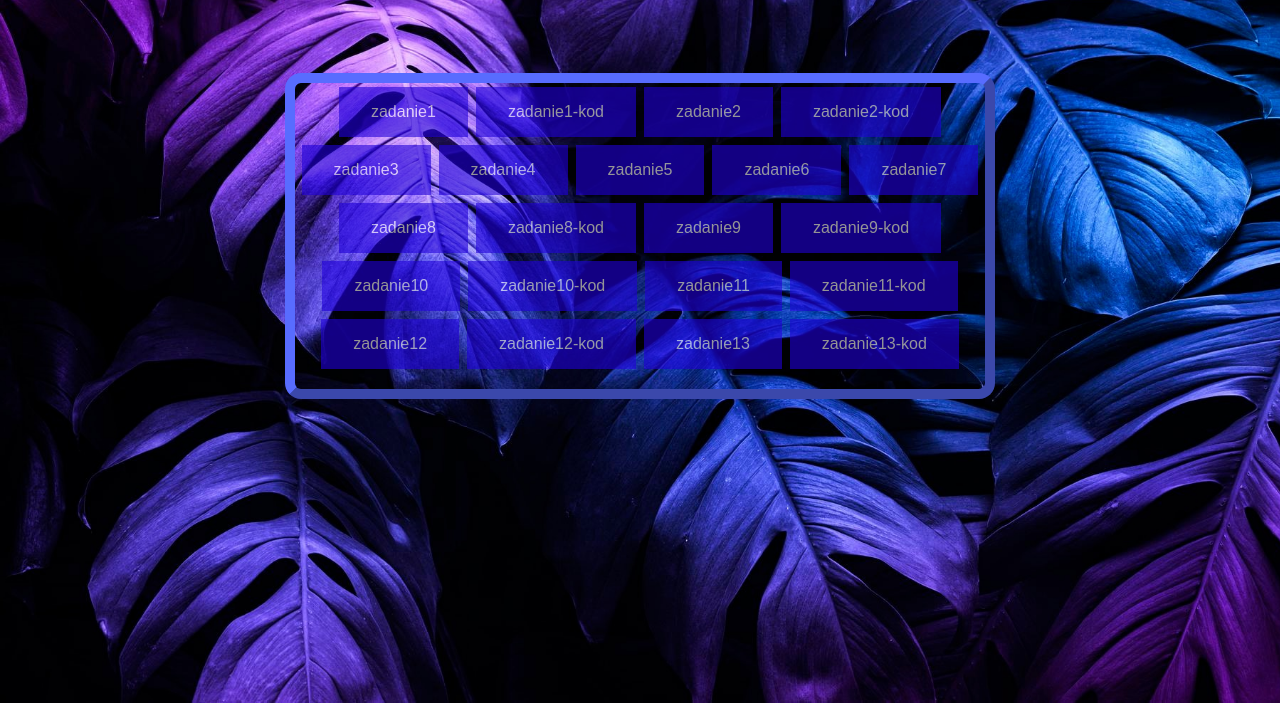
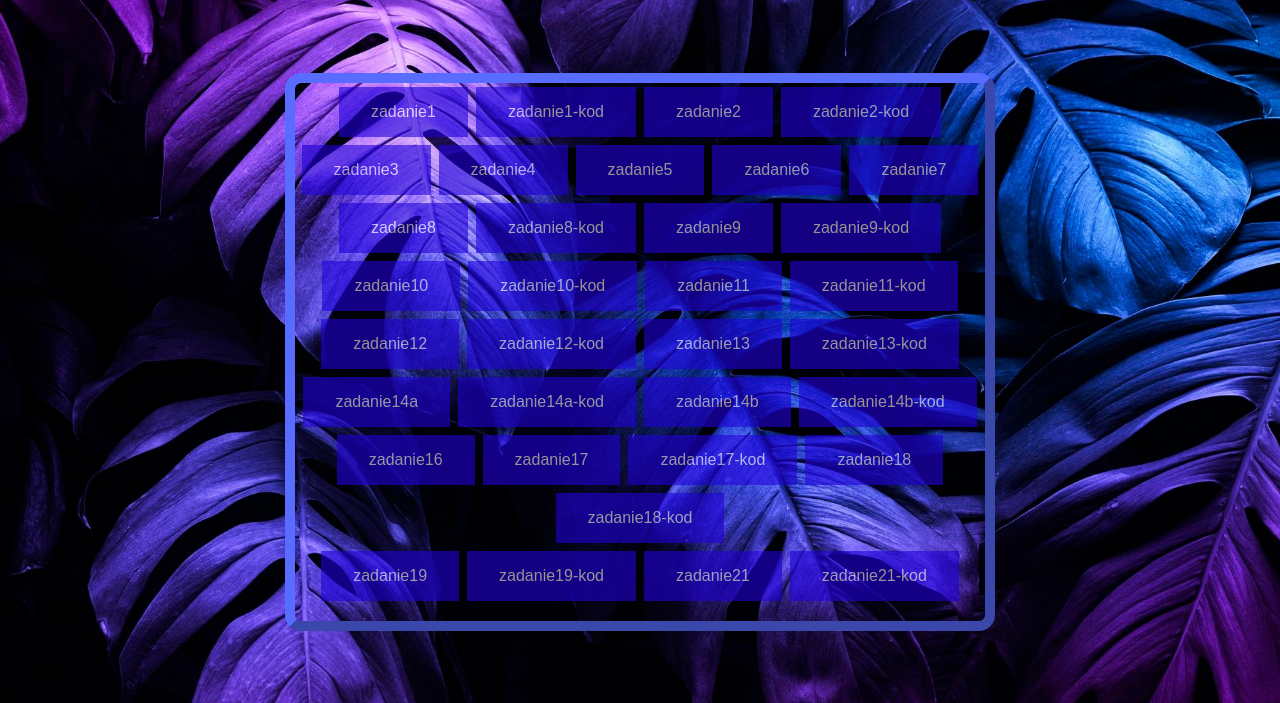
Before and after one commit to mardofff/java_script, a plain HTML site: page index.html in a window 1280 px wide. Shown: the part 97-800 px from the top of the page. Drawn offline with Linux system fonts and the light colour scheme.

Commit message:
Update index.html

```diff
--- a/index.html
+++ b/index.html
@@ -28,13 +28,15 @@
    }
   input:hover {opacity: 1}
 
-  div
+    div
   {
   border-radius: 16px;
   width: 690px;
   margin: auto;
   border: 10px outset #586CFF;
   }
+
+
 
 
 
@@ -55,6 +57,13 @@
         function WinOpen_zad11() {window.open("./exercise/zadanie11.html","okienko");} function WinOpen_zad11k() {window.open("./code/zadanie11_kod.html","okienko");}
         function WinOpen_zad12() {window.open("./exercise/zadanie12.html","okienko");} function WinOpen_zad12k() {window.open("./code/zadanie12_kod.html","okienko");}
         function WinOpen_zad13() {window.open("./exercise/zadanie13.html","okienko");} function WinOpen_zad13k() {window.open("./code/zadanie13_Kod.html","okienko");}
+        function WinOpen_zad14a() {window.open("./exercise/zadanie14a.html","okienko");} function WinOpen_zad14ak() {window.open("./code/zadanie14a_kod.html","okienko");}
+        function WinOpen_zad14b() {window.open("./exercise/zadanie14b.html","okienko");} function WinOpen_zad14bk() {window.open("./code/zadanie14b_kod.html","okienko");}
+        function WinOpen_zad16() {window.open("./exercise/zadanie16.html","okienko");}
+        function WinOpen_zad17() {window.open("./exercise/zadanie17.html","okienko");} function WinOpen_zad17k() {window.open("./code/zadanie17_kod.html","okienko");}
+        function WinOpen_zad18() {window.open("./exercise/zadanie18.html","okienko");} function WinOpen_zad18k() {window.open("./code/zadanie18_kod.html","okienko");}
+        function WinOpen_zad19() {window.open("./exercise/zadanie19.html","okienko");} function WinOpen_zad19k() {window.open("./code/zadanie19_kod.html","okienko");}
+        function WinOpen_zad21() {window.open("./exercise/zadanie21.html","okienko");} function WinOpen_zad21k() {window.open("./code/zadanie21_kod.html","okienko");}
 
 
 
@@ -65,7 +74,6 @@
 <body>
 
     <p align="center" style="font-size: 2cm; background: linear-gradient(to left, rgb(159, 84, 234),rgb(86, 86, 237)); font-family: Courier New  ; color: rgb(0, 0, 0);">O S Y P E N K O</p>
-
 
 
 <div><form style="text-align: center;"  class="ridge">
@@ -92,16 +100,29 @@
                     <input type="button" name="przycisk" value="zadanie10-kod" onclick="WinOpen_zad10k(' ')">
                         <input type="button" name="przycisk" value="zadanie11" onclick="WinOpen_zad11(' ')">
                             <input type="button" name="przycisk" value="zadanie11-kod" onclick="WinOpen_zad11k(' ')">
-
-
     <br>
 
               <input type="button" name="przycisk" value="zadanie12" onclick="WinOpen_zad12(' ')">
                  <input type="button" name="przycisk" value="zadanie12-kod" onclick="WinOpen_zad12k(' ')">
                      <input type="button" name="przycisk" value="zadanie13" onclick="WinOpen_zad13(' ')">
                         <input type="button" name="przycisk" value="zadanie13-kod" onclick="WinOpen_zad13k(' ')">
+                            <input type="button" name="przycisk" value="zadanie14a" onclick="WinOpen_zad14a(' ')">
+                                <input type="button" name="przycisk" value="zadanie14a-kod" onclick="WinOpen_zad14ak(' ')">
+                                    <input type="button" name="przycisk" value="zadanie14b" onclick="WinOpen_zad14b(' ')">
+                                        <input type="button" name="przycisk" value="zadanie14b-kod" onclick="WinOpen_zad14bk(' ')">
+    <br>
+        <input type="button" name="przycisk" value="zadanie16" onclick="WinOpen_zad16(' ')">
+            <input type="button" name="przycisk" value="zadanie17" onclick="WinOpen_zad17(' ')">
+                <input type="button" name="przycisk" value="zadanie17-kod" onclick="WinOpen_zad17k(' ')">
+                    <input type="button" name="przycisk" value="zadanie18" onclick="WinOpen_zad18(' ')">
+                        <input type="button" name="przycisk" value="zadanie18-kod" onclick="WinOpen_zad18k(' ')">
+    <br>
+                <input type="button" name="przycisk" value="zadanie19" onclick="WinOpen_zad19(' ')">
+                    <input type="button" name="przycisk" value="zadanie19-kod" onclick="WinOpen_zad19k(' ')">
+                        <input type="button" name="przycisk" value="zadanie21" onclick="WinOpen_zad21(' ')">
+                            <input type="button" name="przycisk" value="zadanie21-kod" onclick="WinOpen_zad21k(' ')">
+    </form></div>
 
-    </form></div>
 
 
 
```
